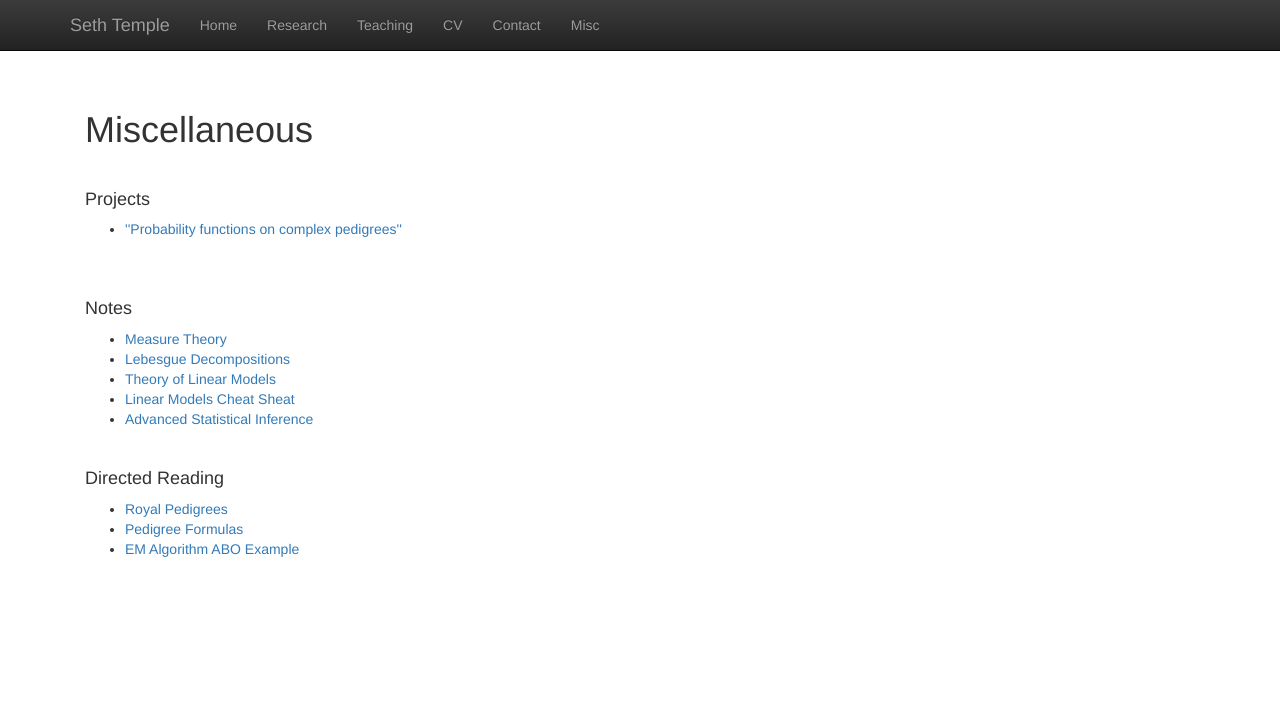
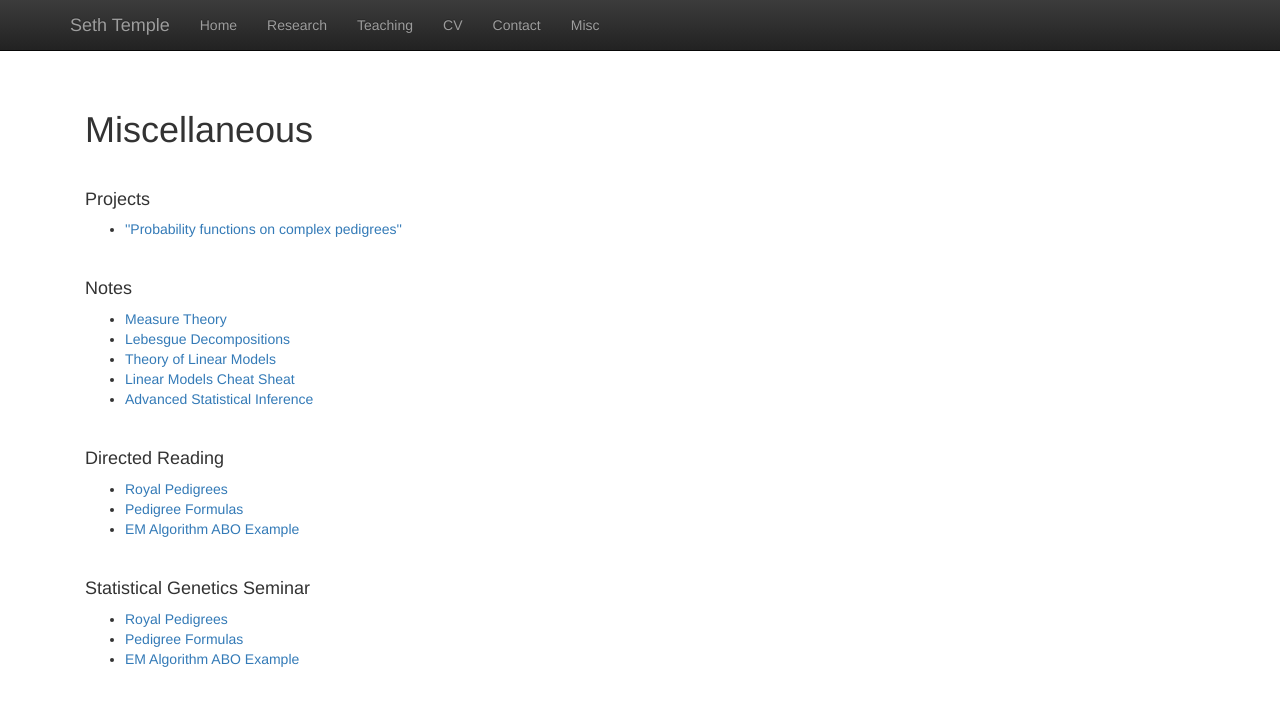
Before and after one commit to sdtemple/sdtemple.github.io, a Jekyll site: the page built from misc.html, in a window 1280 px wide. Shown: the top 706 px of the page. Built offline with Jekyll 4.4.1, drawn with Linux system fonts in a browser that asks for light colours; nearby versions of some CDN libraries; library files that are not in the unit come from our copies.

Commit message:
Update misc.html

```diff
--- a/misc.html
+++ b/misc.html
@@ -13,7 +13,6 @@ title:  'Misc'
  </p>
 <br/>
 
-<br/>
 <h4>Notes</h4>
 <p class="content" style="padding:0px;margin:0px 20px 0px;">
   <ul>
@@ -25,6 +24,7 @@ title:  'Misc'
   </ul>
  </p>
 <br/>
+
 <h4>Directed Reading</h4>
 <p class="content" style="padding:0px;margin:0px 20px 0px;">
   <ul>
@@ -34,3 +34,13 @@ title:  'Misc'
   </ul>
  </p>
 <br/>
+
+<h4>Statistical Genetics Seminar</h4>
+<p class="content" style="padding:0px;margin:0px 20px 0px;">
+  <ul>
+    <li><a href = "files/royal_pedigrees.pdf">Royal Pedigrees</a></li>
+    <li><a href = "files/pedigree_formulas.pdf">Pedigree Formulas</a></li>
+    <li><a href = "files/em_algorithm_abo.pdf">EM Algorithm ABO Example</a></li>
+  </ul>
+ </p>
+<br/>
```
